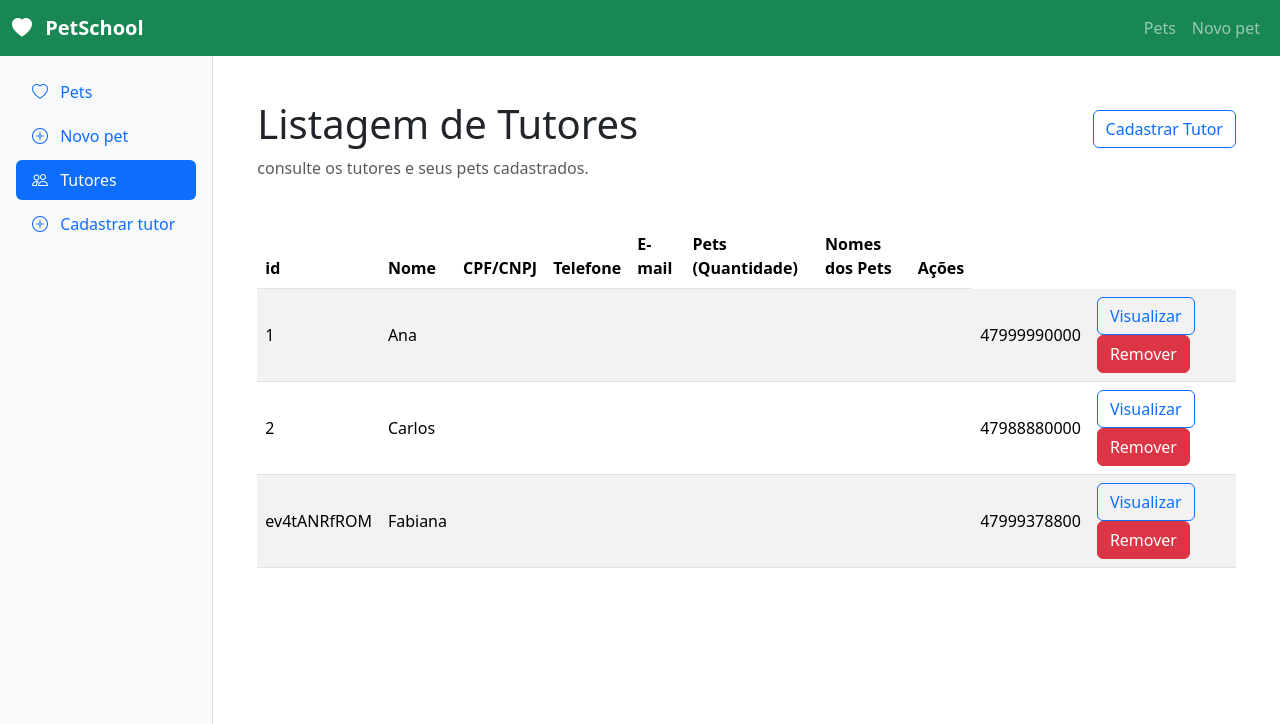
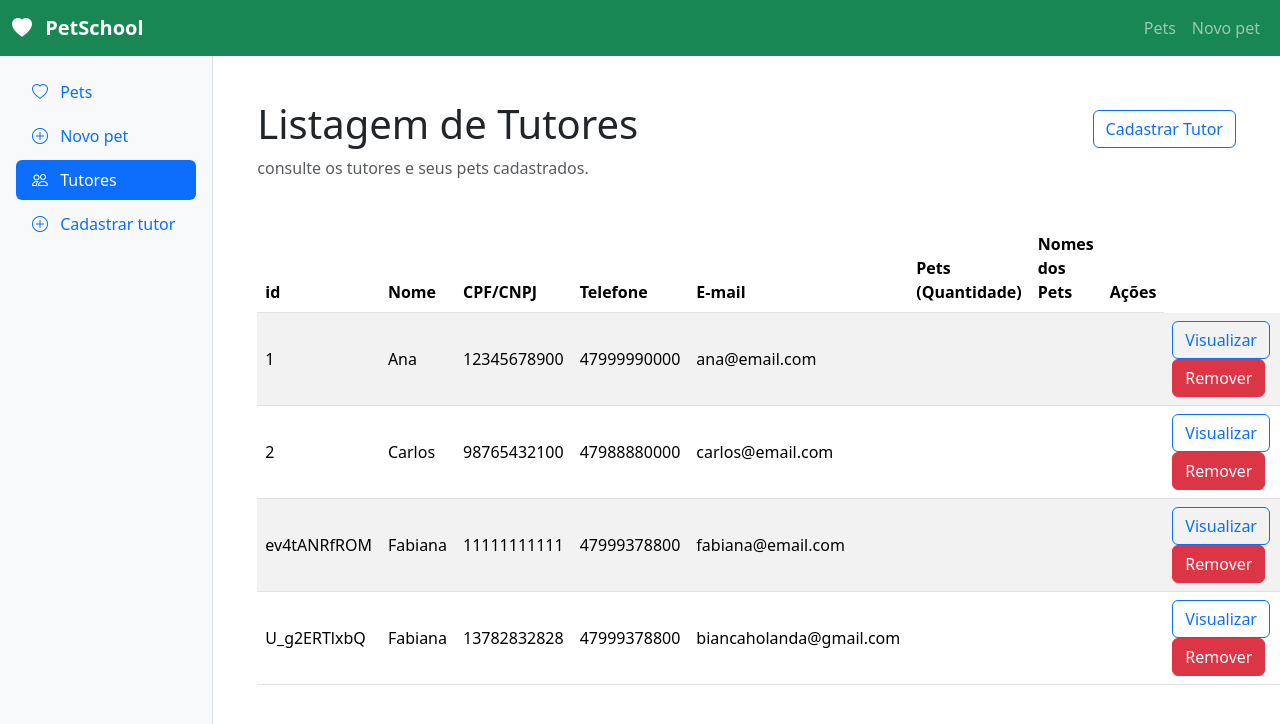
Before and after one commit to Bianca161/hotel-pets, a Vue app: page /tutores in a window 1280 px wide. Shown: the top 724 px of the page. Built offline with nearby package versions, Linux system fonts and the light colour scheme; data requests are answered from the project's data file.

Commit message:
feat - atualizações nos últimos arquivos

```diff
--- a/db.json
+++ b/db.json
@@ -3,17 +3,39 @@
     {
       "id": "1",
       "nome": "Ana",
-      "telefone": "47999990000"
+      "telefone": "47999990000",
+      "email": "ana@email.com",
+      "cpf_cnpj": "12345678900"
     },
     {
       "id": "2",
       "nome": "Carlos",
-      "telefone": "47988880000"
+      "telefone": "47988880000",
+      "email": "carlos@email.com",
+      "cpf_cnpj": "98765432100"
     },
     {
       "nome": "Fabiana",
       "telefone": "47999378800",
+      "email": "fabiana@email.com",
+      "cpf_cnpj": "11111111111",
       "id": "ev4tANRfROM"
+    },
+    {
+      "nome": "Fabiana",
+      "telefone": "47999378800",
+      "cpf_cnpj": "13782832828",
+      "email": "biancaholanda@gmail.com",
+      "data": "2026-10-12",
+      "endereco": {
+        "rua": "123",
+        "numero": "123",
+        "bairro": "123",
+        "cidade": "123",
+        "estado": "123",
+        "cep": "123"
+      },
+      "id": "U_g2ERTlxbQ"
     }
   ],
   "pets": [
--- a/src/views/TutorDetailsView.vue
+++ b/src/views/TutorDetailsView.vue
@@ -44,6 +44,8 @@ onMounted(carregarTutorEPets);
         <p><strong>ID:</strong> {{ tutor.id }}</p>
         <p><strong>Nome Completo:</strong> {{ tutor.nome }}</p>
         <p><strong>Telefone:</strong> {{ tutor.telefone }}</p>
+           <p><strong>CPF/CNPJ:</strong> {{ tutor.cpf_cnpj }}</p>
+        <p><strong>Email:</strong> {{ tutor.email }}</p>
       </div>
 
       <div class="card p-3 shadow-sm col-md-6">
--- a/src/views/TutorView.vue
+++ b/src/views/TutorView.vue
@@ -66,12 +66,11 @@ onMounted(carregarDados);
           <td>{{ tutor.id }}</td>
           <td>{{ tutor.nome }}</td>
           <td>{{ tutor.cpf_cnpj }}</td>
+          <td>{{ tutor.telefone }}</td>
           <td>{{ tutor.email }}</td>
-          <td>{{ tutor.endereco }}</td>
-          <td>{{ tutor.cidade }}</td>
-          <td>{{ tutor.estado }}</td>
-          <td>{{ tutor.cep }}</td>
-          <td>{{ tutor.telefone }}</td>
+          <td>{{ tutor.pets_quantidade }}</td>
+          <td>{{ tutor.nome_pets }}</td>
+          <td>{{ tutor.ações }}</td>
           <td>
             <RouterLink :to="`/tutores/${tutor.id}`" class="btn btn-sm">Visualizar</RouterLink>
 
--- a/src/views/addTutorView.vue
+++ b/src/views/addTutorView.vue
@@ -9,13 +9,16 @@ const API_URL = 'http://localhost:3000';
 // lista vazia dos meus tutores
 const tutores = ref([]);
 
+// lista de cep dos meus tutores
+const cepApi = ref({});
+
 // criar objeto para salvar um novo tutor
 // propriedades: nome, telefone e email
 
 const novoTutor = ref({
   nome: '',
   telefone: '',
-  cpf: '',
+  cpf_cnpj: '',
   email: '',
   data: '',
   endereco: {
@@ -27,6 +30,19 @@ const novoTutor = ref({
     cep: '',
   },
 });
+
+// cpf direto
+async function buscaCep(cep) {
+  const API_CEP = 'https://viacep.com.br/ws';
+  const respostaCep = await fetch(`${API_CEP}/${cep}/json/`);
+
+  cepApi.value = await respostaCep.json();
+
+  novoTutor.value.endereco.rua = cepApi.value.logradouro;
+  novoTutor.value.endereco.bairro = cepApi.value.bairro;
+  novoTutor.value.endereco.cidade = cepApi.value.localidade;
+  novoTutor.value.endereco.estado = cepApi.value.uf;
+}
 
 // buscar todos os tutores que estão salvo na aplicação
 async function carregarTutores() {
@@ -102,7 +118,7 @@ onMounted(carregarTutores);
       <!-- CPF/CNPJ do tutor -->
       <div class="col-md-6">
         <label
-          for="cpf"
+          for="cpf_cnpj"
           class="form-label"
         >
           CPF/CNPJ
@@ -110,8 +126,8 @@ onMounted(carregarTutores);
         <input
           type="text"
           class="form-control"
-          id="cpf"
-          v-model="novoTutor.cpf"
+          id="cpf_cnpj"
+          v-model="novoTutor.cpf_cnpj"
           required
         />
       </div>
```
